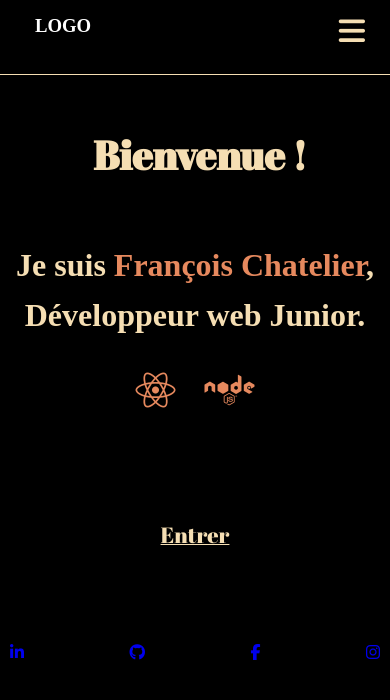
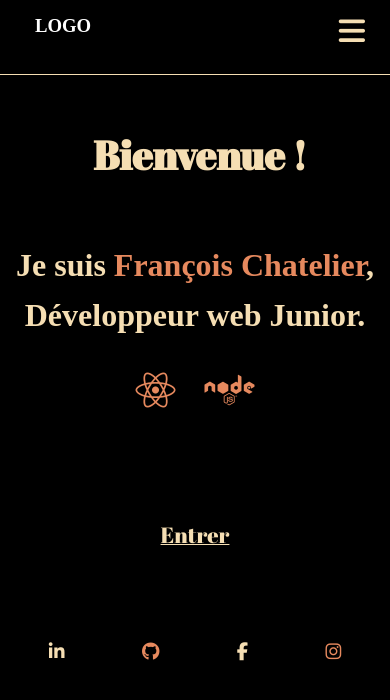
Before and after one commit to Francois-Chatelier/portfolio_francois, a React (Create React App) app: page / in a window 390 px wide. Shown: the top 700 px of the page. Built offline with nearby package versions, Linux system fonts and the light colour scheme.

Commit message:
taillage de l'image sur l'écran desktop + liens reseaux sociaux

```diff
--- a/src/components/accueil/accueilPage.css
+++ b/src/components/accueil/accueilPage.css
@@ -102,6 +102,32 @@ p {
   margin-top: 70px;
 }
 
+.fa-linkedin-in,
+.fa-facebook-f {
+  font-size: 18px;
+  color: wheat;
+}
+
+.fa-linkedin-in:hover,
+.fa-facebook-f:hover {
+  color: rgb(230, 137, 94);
+  transform: rotate(360deg);
+  transition: 0.5s ease;
+}
+
+.fa-github,
+.fa-instagram {
+  font-size: 18px;
+  color: rgb(230, 137, 94);
+}
+
+.fa-github:hover,
+.fa-instagram:hover {
+  color: wheat;
+  transform: rotate(-360deg);
+  transition: 0.5s ease;
+}
+
 @media screen and (max-width: 1100px) {
   .mer {
     display: none;
@@ -133,4 +159,19 @@ p {
     color: wheat;
     font-size: 22px;
   }
+
+  .reseaux {
+    display: flex;
+    justify-content: space-around;
+    align-items: center;
+    width: 100%;
+    height: 40px;
+    margin-top: 70px;
+  }
+
+  .fa-linkedin-in,
+  .fa-facebook-f {
+    font-size: 18px;
+    color: wheat;
+  }
 }
```
